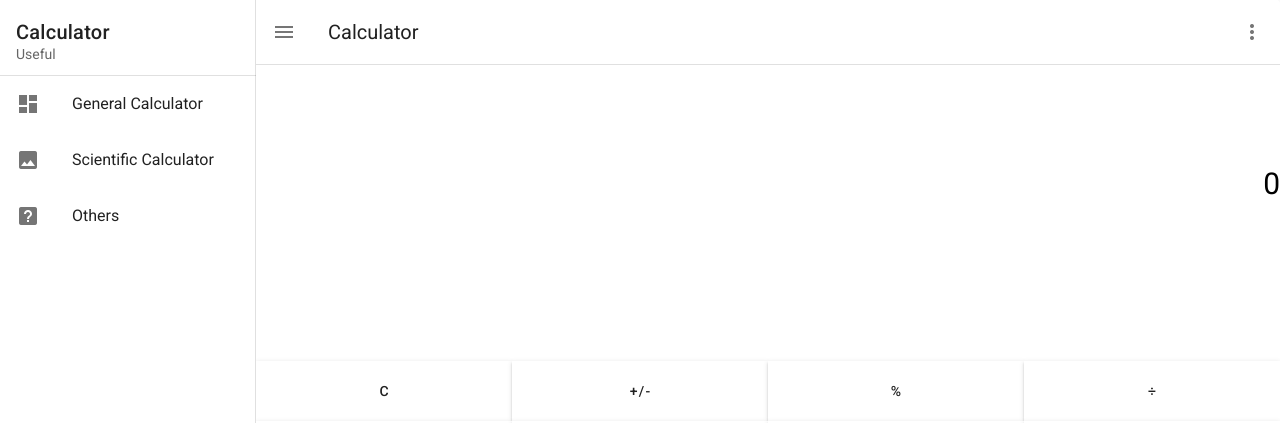
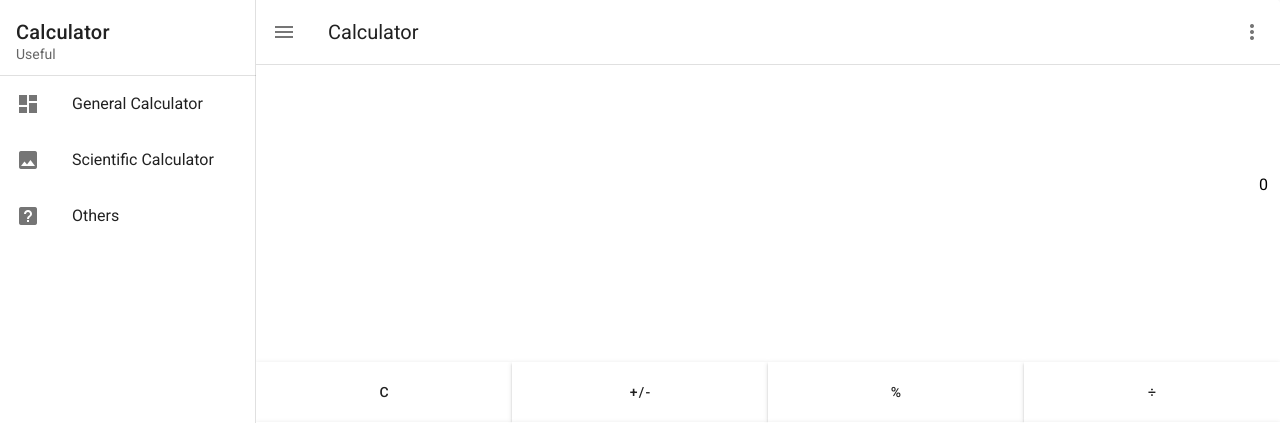
Before and after one commit to ddo0ii/ddhousecal, a Vue app: page / in a window 1280 px wide. Shown: the top 423 px of the page. Built offline with nearby package versions, Linux system fonts and the light colour scheme.

Commit message:
계산기 완성, general에서는 display에서 over되지 않게도 적용함

```diff
--- a/src/components/GCalculator.vue
+++ b/src/components/GCalculator.vue
@@ -8,14 +8,17 @@
                 <v-container></v-container>
                 <v-container></v-container>
                 <v-container>
+                    <div class="caldis">
+                        <p class="text-end">
+                            {{current || '0'}}
+                        </p>
+                    </div>
                     <v-layout column="column" row="row">
                         <div class="calculator">
                             <div></div>
-                            <div class="display">
-                                <p class="text-end">
-                                    {{current || '0'}}
-                                </p>
-                            </div>
+
+                            <div class="display"></div>
+
                             <div></div>
                             <div></div>
                             <div></div>
@@ -130,8 +133,8 @@
                         </div>
 
                     </v-layout>
+
                 </v-container>
-
             </v-content>
 
         </v-card>
@@ -153,9 +156,14 @@
         font-size: 30px;
         display: grid;
     }
+    .caldis {
+        height: 200px;
+        background-color: white;
+        color: black;
+    }
     .display {
         grid-column: 1 / 5;
-        height: 200px;
+        height: 1px;
         background-color: white;
         color: black;
     }
```
Also changed, not shown: 7 other files (tests, documents, lock files or other folders).
